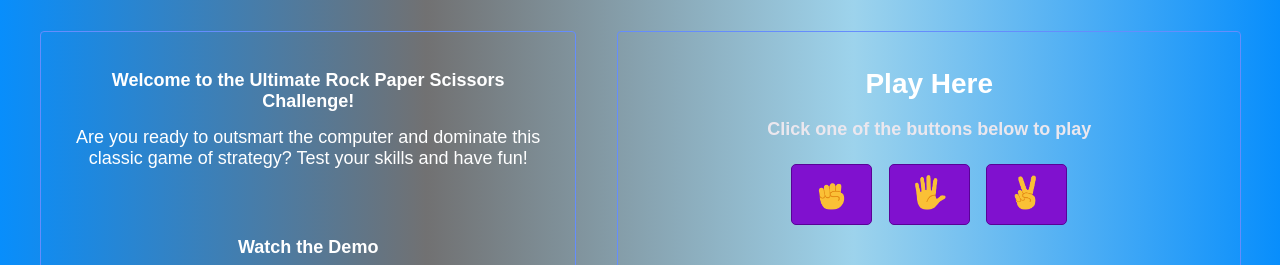
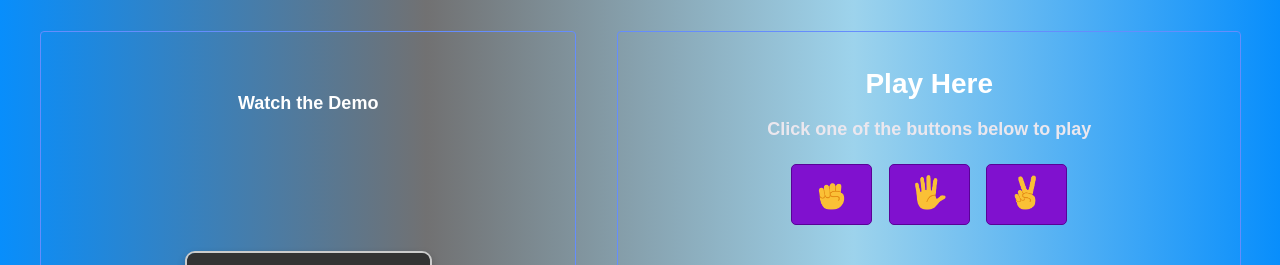
Before and after one commit to Gadoskey/gadoski-tech-website, a plain HTML site: page ROCK_PAPER_SCISSORS-GAME/Simple-rock_paper_scissors-game.html in a window 1280 px wide. Shown: the part 1266-1531 px from the top of the page. Drawn offline with Linux system fonts and the light colour scheme; grey boxes are pictures that could not be loaded.

Commit message:
Updated Readme

```diff
--- a/ROCK_PAPER_SCISSORS-GAME/Simple-rock_paper_scissors-game.html
+++ b/ROCK_PAPER_SCISSORS-GAME/Simple-rock_paper_scissors-game.html
@@ -89,16 +89,11 @@
       <div class="rpsContainerHead3">
         <div class="welcomeMessage">
           <div class="welcome1">
-            Welcome to the Ultimate Rock Paper Scissors Challenge!
-          </div>
-          <div class="welcome2">
-            Are you ready to outsmart the computer and dominate this classic
-            game of strategy? Test your skills and have fun!
+            Watch the Demo
           </div>
         </div>
 
         <div class="demoVideo">
-          <div class="welcome1">Watch the Demo</div>
           <video class="gameTitleImage" controls>
             <source src="RPS_MAIN.mp4" type="video/mp4" />
             Your browser does not support the video tag.
```
Also changed, not shown: ROCK_PAPER_SCISSORS-GAME/README.md (added).
